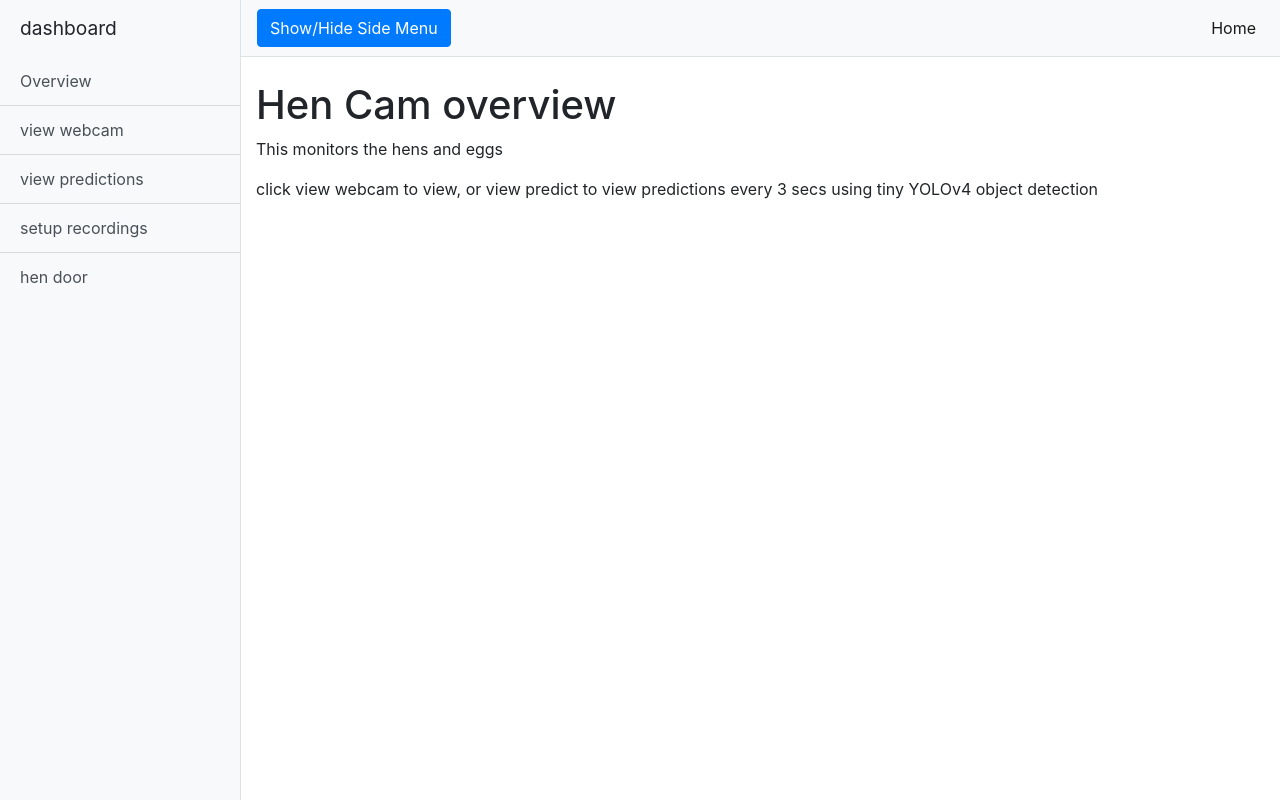
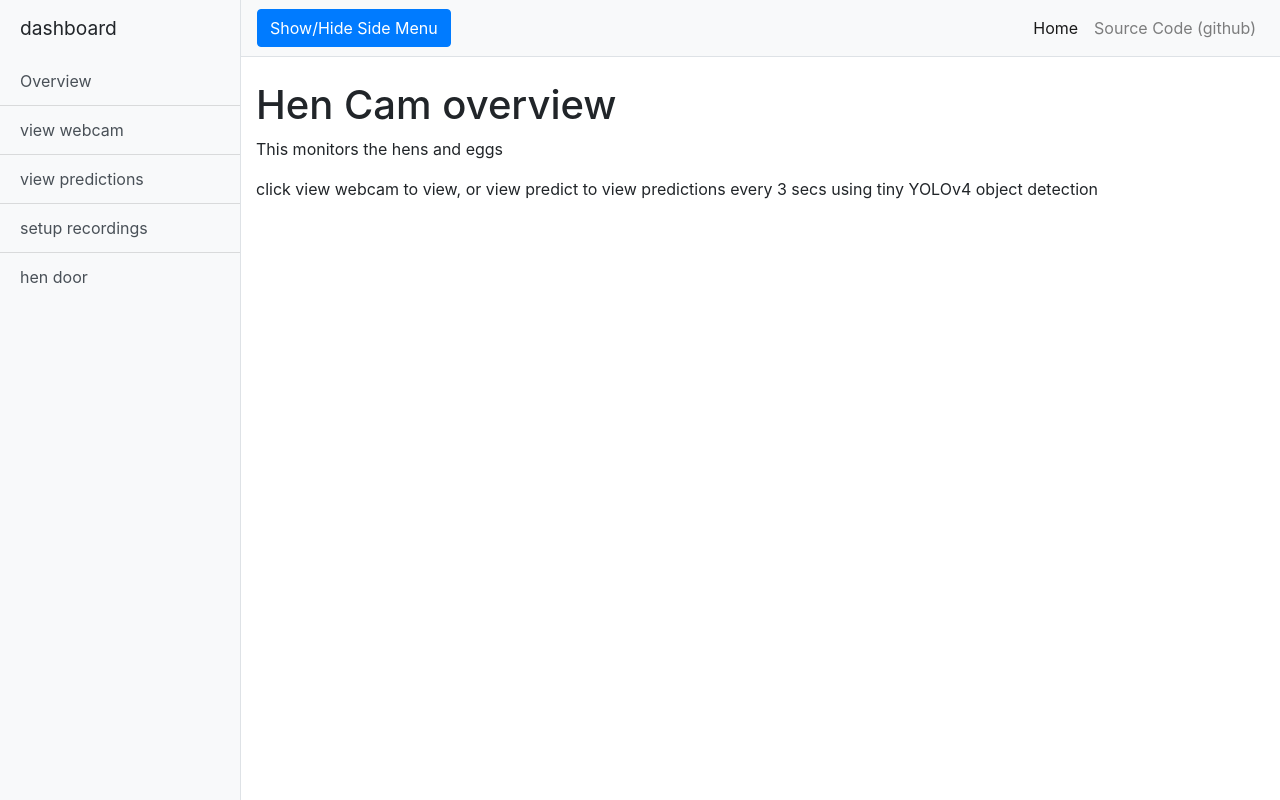
Before and after one commit to paultanger/pi-webcam, a Flask app: page / in a window 1280 px wide. Run offline with Flask 2, Linux system fonts and the light colour scheme; parts of the project's set-up code (start-up, migrations or seed data) failed here and were passed over; some libraries are stand-ins or nearby versions.

Commit message:
update with github link

```diff
--- a/web_app/templates/layout.html
+++ b/web_app/templates/layout.html
@@ -51,6 +51,9 @@
             <li class="nav-item active">
               <a class="nav-link" href="/">Home <span class="sr-only">(current)</span></a>
             </li>
+            <li class="nav-item">
+              <a class="nav-link" href="https://github.com/paultanger/pi-webcam">Source Code (github)</a>
+            </li>
           </ul>
         </div>
       </nav>
```
